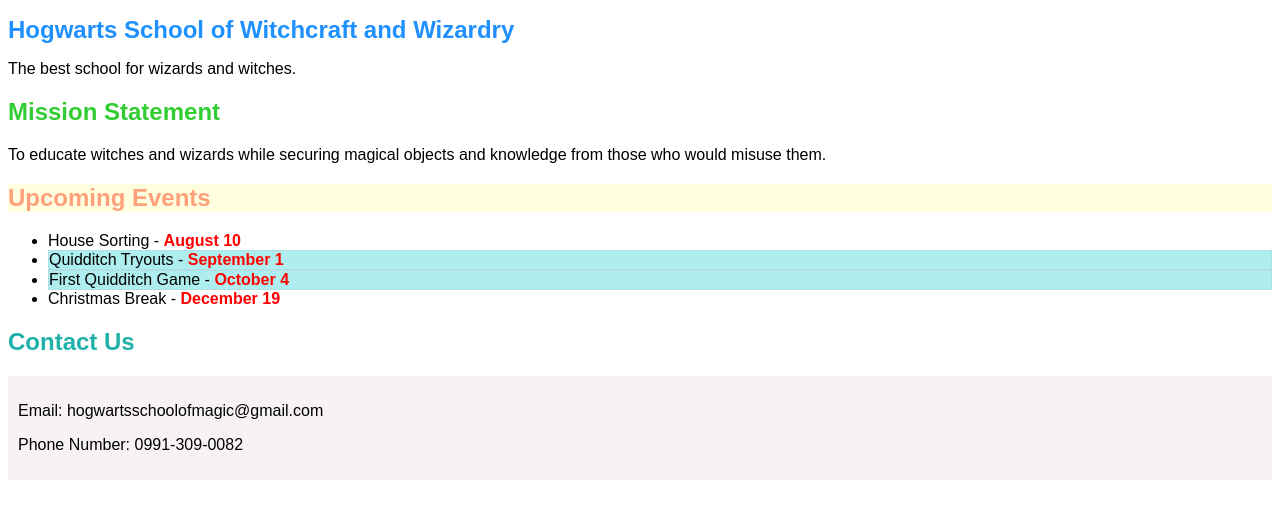
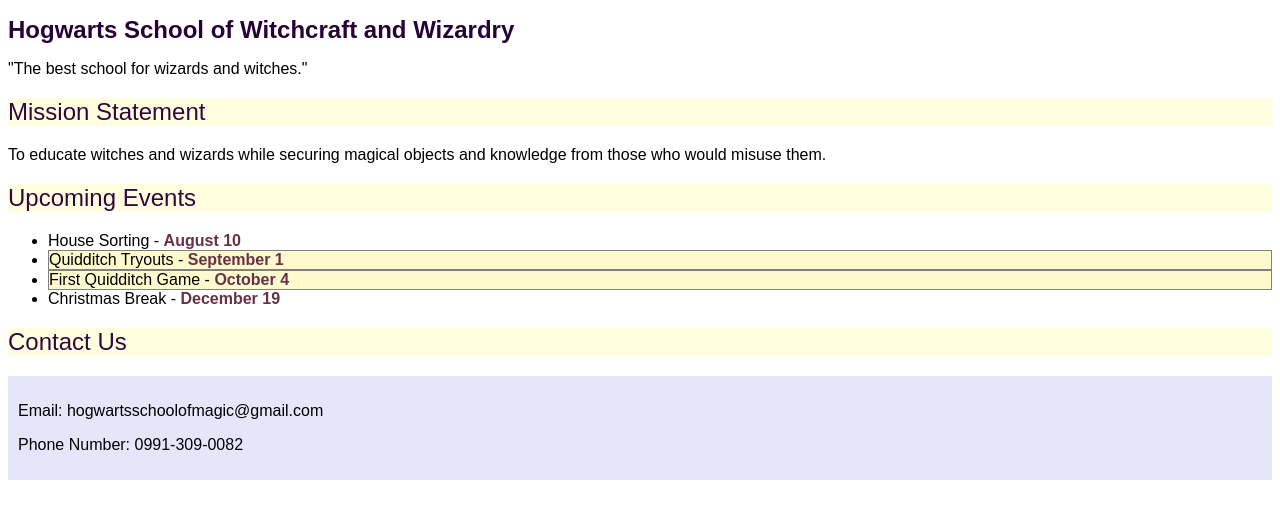
Before and after one commit to Aezyleigh/school_webpage, a plain HTML site: page index.html in a window 1280 px wide. Drawn offline with Linux system fonts and the light colour scheme.

Commit message:
Update index.html

```diff
--- a/index.html
+++ b/index.html
@@ -5,13 +5,12 @@
   <title>School Webpage</title>
   <meta name="description" content="School Webpage: Webpage Enhancement">
   <meta charset="UTF-8">
-
     <style>
      h1
       {
       font-size: 24px;
       font-weight: bold;
-      color: #1E90FF;
+      color: #280137;
       }
 
      body
@@ -21,30 +20,35 @@
 
      .one
       {
-      color: #32CD32;
+      color: #35063e;
+      font-weight: normal;
+      background-color: #FFFFE0;
       }
 
      #upcoming-events
       {
-      color: #FFA07A;
+      color: #35063e;
       background-color: #FFFFE0;
+      font-weight: normal;
       }
 
       .three
       {
-      color: #20B2AA;
+      color: #35063e;
+      background-color: #FFFFE0;
+      font-weight: normal;
       }
 
       .outdoor-class
       {
-      background-color:#AFEEEE;
+      background-color: #FFFACD;
       padding: 5x;
-      border: 1px solid #B0E0E6;
+      border: 1px solid grey;
       }
 
       div
       {
-      background-color: #f8f3f3;
+      background-color: #E6E6FA;
       padding: 10px;.
       }
     </style>
@@ -55,7 +59,7 @@
     Hogwarts School of Witchcraft and Wizardry
   </h1>
    <p>
-    The best school for wizards and witches.</p>
+    "The best school for wizards and witches."</p>
 
   <h2 class="one">
     Mission Statement
@@ -66,10 +70,10 @@
     Upcoming Events
   </h2>
    <ul>
-     <li data-event-type="indoor", title="Indoor">House Sorting - <span style="font-weight: bold; color: red">August 10</span></li>
-     <li class="outdoor-class", data-event-type="outdoor", title="Outdoor">Quidditch Tryouts - <span style="font-weight: bold; color: red">September 1</span></li>
-     <li class="outdoor-class", data-event-type="outdoor", title="Outdoor">First Quidditch Game - <span style="font-weight: bold; color: red">October 4</span></li>
-     <li data-event-type="indoor", title="Indoor">Christmas Break - <span style="font-weight: bold; color: red">December 19</span></li>
+     <li data-event-type="indoor", title="Indoor">House Sorting - <span style="font-weight: bold; color: #673147">August 10</span></li>
+     <li class="outdoor-class", data-event-type="outdoor", title="Outdoor">Quidditch Tryouts - <span style="font-weight: bold; color: #673147">September 1</span></li>
+     <li class="outdoor-class", data-event-type="outdoor", title="Outdoor">First Quidditch Game - <span style="font-weight: bold; color: #673147">October 4</span></li>
+     <li data-event-type="indoor", title="Indoor">Christmas Break - <span style="font-weight: bold; color: #673147">December 19</span></li>
   </ul>
 
 
@@ -80,5 +84,6 @@
      <p title="Click to copy email">Email: hogwartsschoolofmagic@gmail.com</p>
      <p title="Click to copy phone number">Phone Number: 0991-309-0082</p>
   </div>
+
  </body>
 </html>
```
